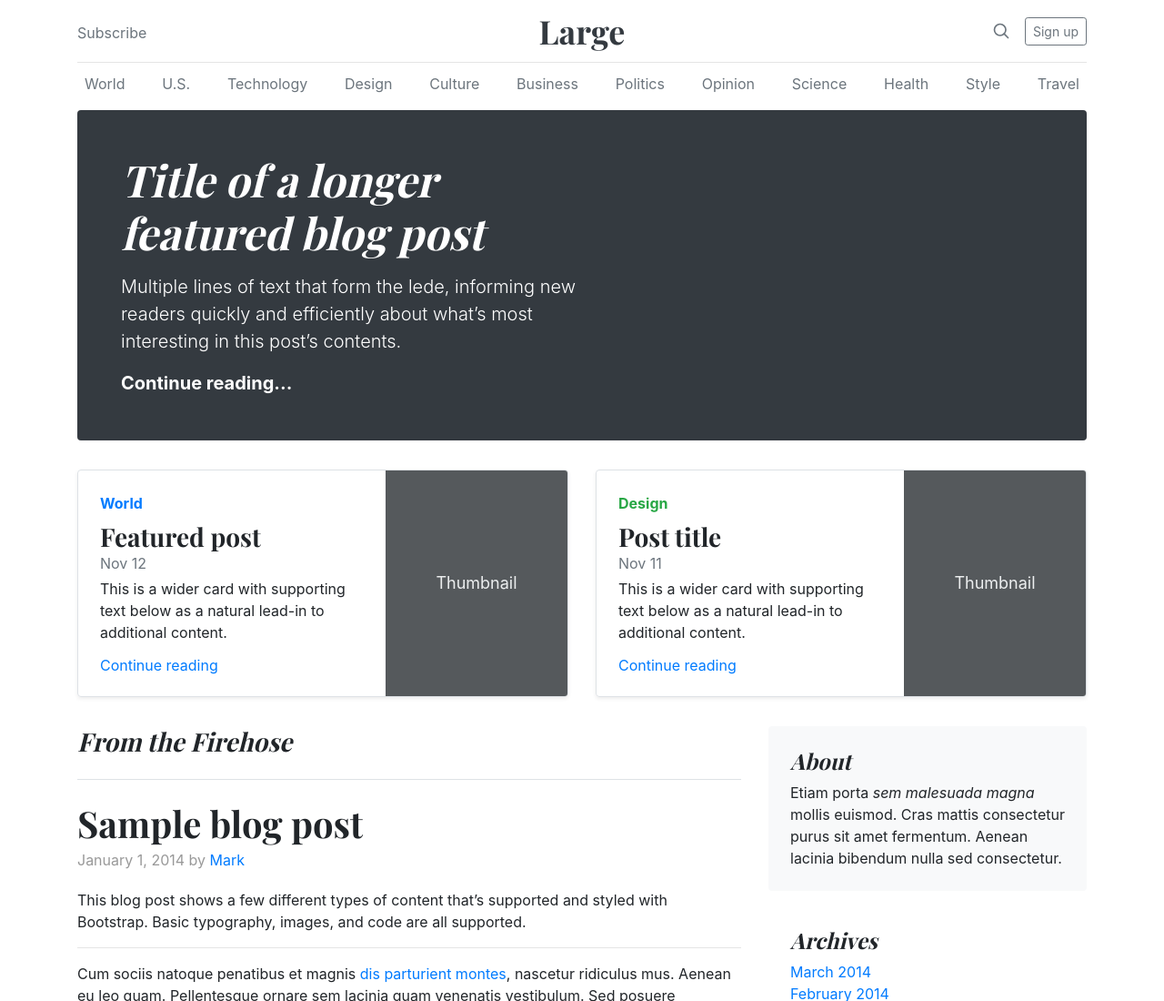
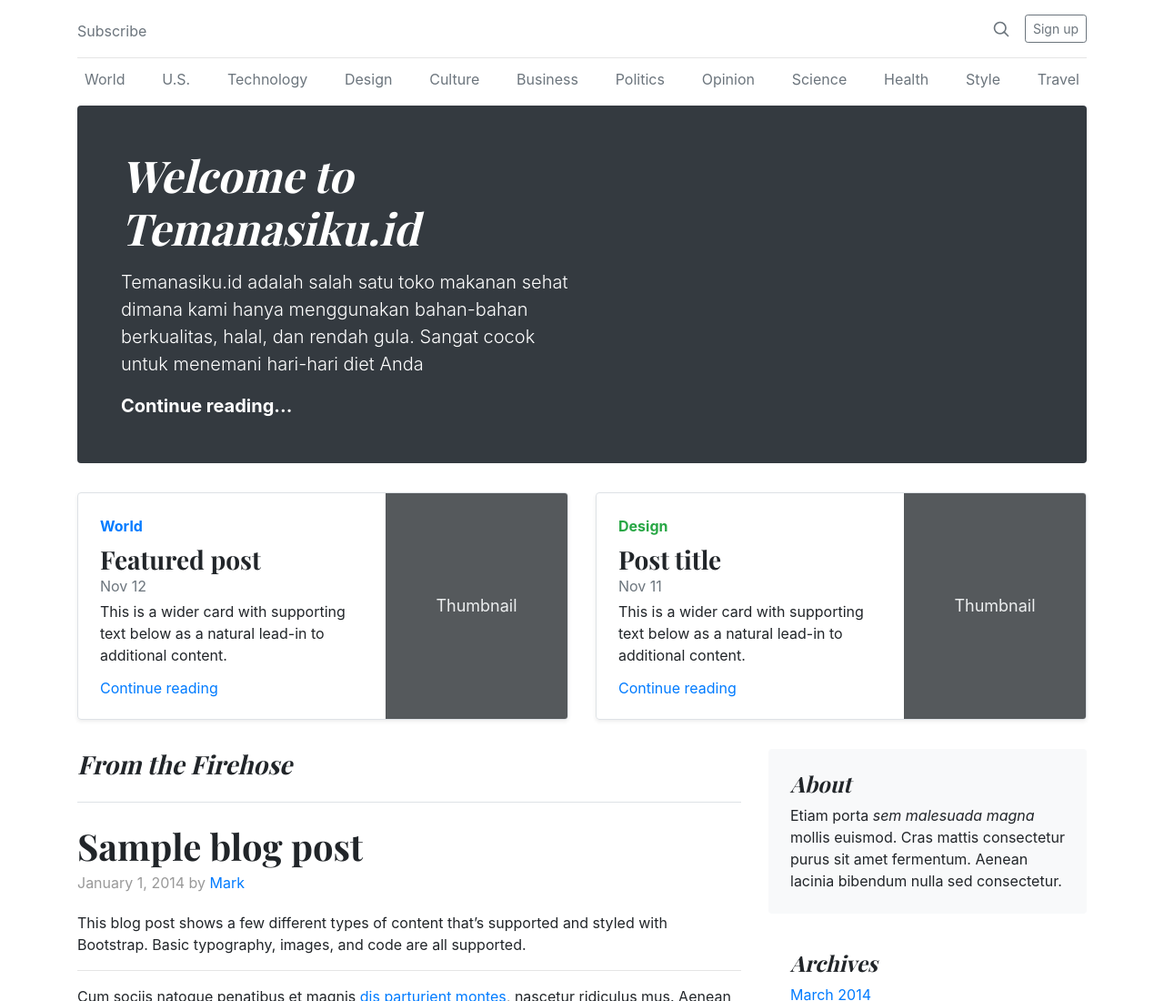
Before and after one commit to yuliaretno96/07102020, a plain HTML site: page index.html in a window 1280 px wide. Shown: the top 1100 px of the page at 91% size. Drawn offline with nearby package versions, Linux system fonts and the light colour scheme.

Commit message:
Update index.html

```diff
--- a/index.html
+++ b/index.html
@@ -42,7 +42,7 @@
         <a class="text-muted" href="#">Subscribe</a>
       </div>
       <div class="col-4 text-center">
-        <a class="blog-header-logo text-dark" href="#">Large</a>
+        <a class="blog-header-logo text-dark" href="#"></a>
       </div>
       <div class="col-4 d-flex justify-content-end align-items-center">
         <a class="text-muted" href="#" aria-label="Search">
@@ -72,8 +72,8 @@
 
   <div class="jumbotron p-4 p-md-5 text-white rounded bg-dark">
     <div class="col-md-6 px-0">
-      <h1 class="display-4 font-italic">Title of a longer featured blog post</h1>
-      <p class="lead my-3">Multiple lines of text that form the lede, informing new readers quickly and efficiently about what’s most interesting in this post’s contents.</p>
+      <h1 class="display-4 font-italic">Welcome to Temanasiku.id</h1>
+      <p class="lead my-3">Temanasiku.id adalah salah satu toko makanan sehat dimana kami hanya menggunakan bahan-bahan berkualitas, halal, dan rendah gula. Sangat cocok untuk menemani hari-hari diet Anda</p>
       <p class="lead mb-0"><a href="#" class="text-white font-weight-bold">Continue reading...</a></p>
     </div>
   </div>
```
